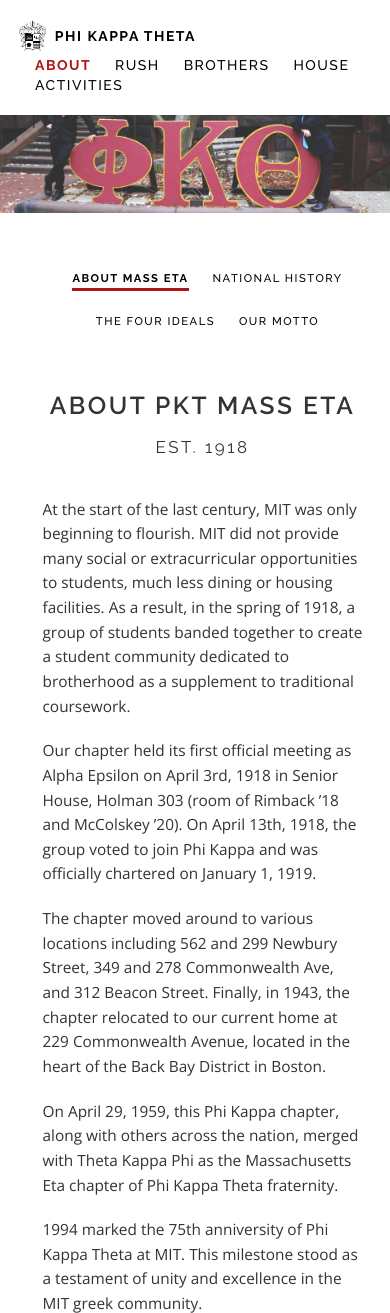
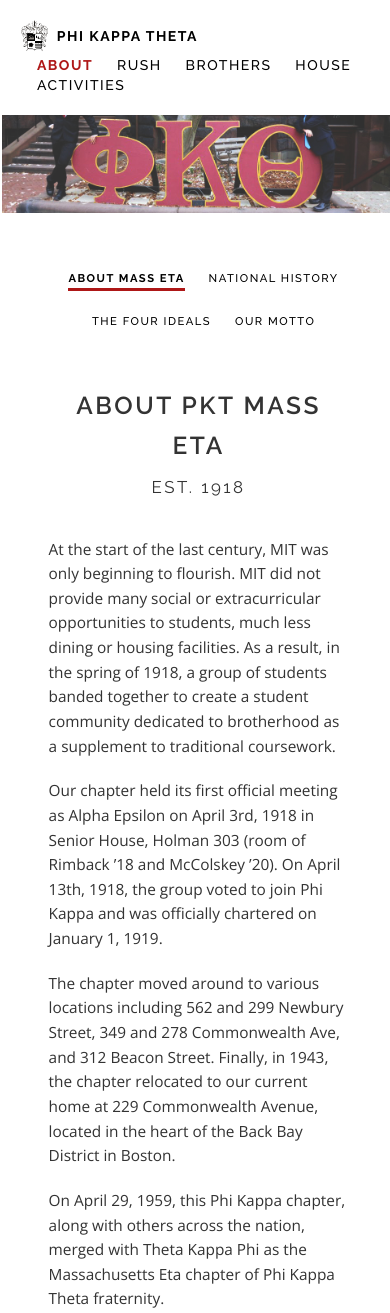
Before and after one commit to jessicazwang/peck, a Django app: page /about/ in a window 390 px wide. Shown: the top 1313 px of the page. Run offline with Django 3.2, Linux system fonts and the light colour scheme; parts of the project's set-up code (start-up, migrations or seed data) failed here and were passed over; some libraries are stand-ins or nearby versions.

Commit message:
mobile responsiveness

```diff
--- a/static/css/style.css
+++ b/static/css/style.css
@@ -9,7 +9,7 @@ section#main {
   background-color: #651616; }
 
 section#layout {
-  width: 100vw;
+  width: 98vw;
   background-color: #fff; }
   section#layout .content {
     margin-left: auto;
@@ -32,8 +32,8 @@ section#layout {
     margin-left: auto;
     margin-right: auto;
     font-family: "Open Sans", sans-serif;
-    width: 50vw;
-    min-width: 320px;
+    width: 55vw;
+    min-width: 300px;
     padding: 50px 0 30px 15px;
     line-height: 1.6em;
     font-size: 1.1em; }
@@ -66,7 +66,10 @@ section#layout {
     section#layout .about .row {
       margin: 20px 0 5px 0; }
     section#layout .about .span2 {
-      width: 9vw; }
+      width: 7vw;
+      margin-right: 10px; }
+    section#layout .about .span4 {
+      width: 400px; }
     section#layout .about #day-nav {
       text-align: center; }
     section#layout .about .day-nav {
@@ -197,8 +200,12 @@ section#layout {
       border-left: none !important; }
 
   section#layout .content {
+    width: 99% !important; }
+  section#layout .span3 {
     width: 100% !important; }
-  section#layout .span3 {
+  section#layout .span4 {
+    width: 100% !important; }
+  section#layout .span2 {
     width: 100% !important; }
   section#layout .banner {
     width: 100vw !important; }
--- a/static/css/style.scss
+++ b/static/css/style.scss
@@ -18,7 +18,7 @@ section#main {
 
 
 section#layout {
-	width:100vw;
+	width:98vw;
 	background-color:#fff;
 
 	.content {
@@ -50,8 +50,8 @@ section#layout {
 		margin-left:auto;
 		margin-right:auto;
 		font-family: "Open Sans", sans-serif;
-		width:50vw;
-		min-width:320px;
+		width:55vw;
+		min-width:300px;
 		padding: 50px 0 30px 15px;
 		line-height:1.6em;
 		font-size:1.1em;
@@ -102,7 +102,12 @@ section#layout {
 		}
 
 		.span2 {
-			width:9vw;
+			width:7vw;
+			margin-right:10px;
+		}
+
+		.span4 {
+			width:400px;
 		}
 
 		#day-nav {
@@ -309,12 +314,21 @@ section#layout {
 	}
 
 	section#layout {
+
 		.content {
-			width:100% !important;
+			width:99% !important;
 		}
 
 		.span3 {
 			width:100% !important;
+		}
+
+		.span4 {
+			width:100% !important;
+		}
+
+		.span2 {
+			width: 100% !important;
 		}
 
 		.banner {
```
